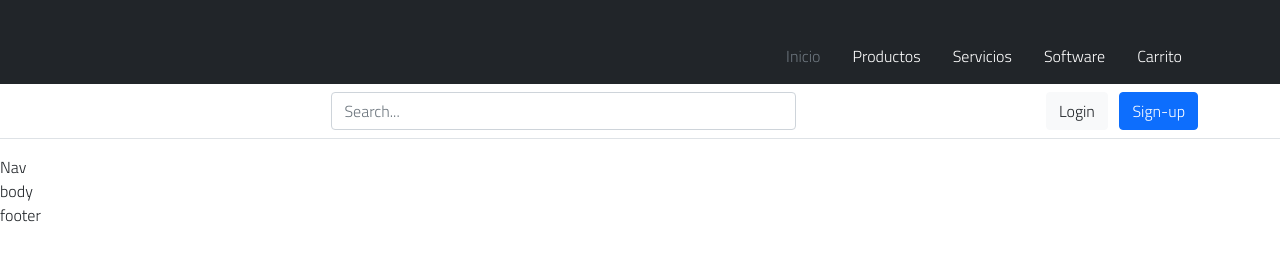
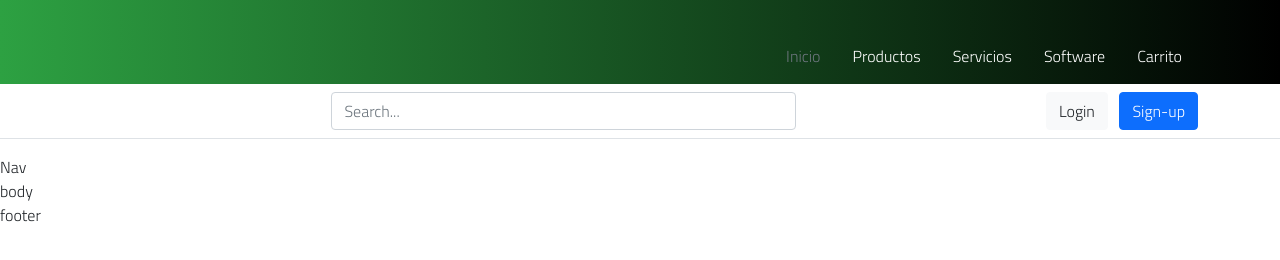
Before and after one commit to Taiel001/Proyecto, a plain HTML site: page index.html in a window 1280 px wide. Drawn offline with nearby package versions, Linux system fonts and the light colour scheme.

Commit message:
Header v1

```diff
--- a/css/styles.css
+++ b/css/styles.css
@@ -8,6 +8,7 @@ body{
 	margin: 0px;
 	padding: 0px;
 }
-.header{
-
+.colorHeader{
+	background: rgb(0,0,0);
+	background: linear-gradient(90deg, rgba(0,0,0,1) 0%, rgba(45,161,66,1) 0%, rgba(0,0,0,1) 100%);
 }
--- a/index.html
+++ b/index.html
@@ -9,7 +9,7 @@
 </head>
 <body>
 	<header>
-    <div class="px-3 py-2 bg-dark text-white">
+    <div class="px-3 py-2 colorHeader text-white">
       <div class="container">
         <div class="d-flex flex-wrap align-items-center justify-content-center justify-content-lg-start">
           <a href="/" class="d-flex align-items-center my-2 my-lg-0 me-lg-auto text-white text-decoration-none">
```
